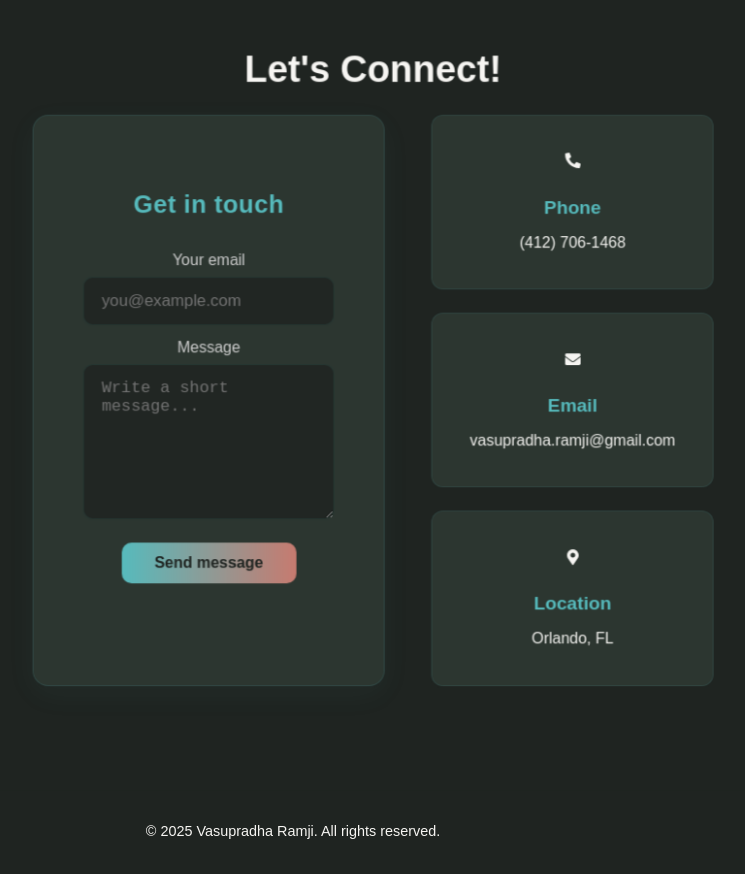
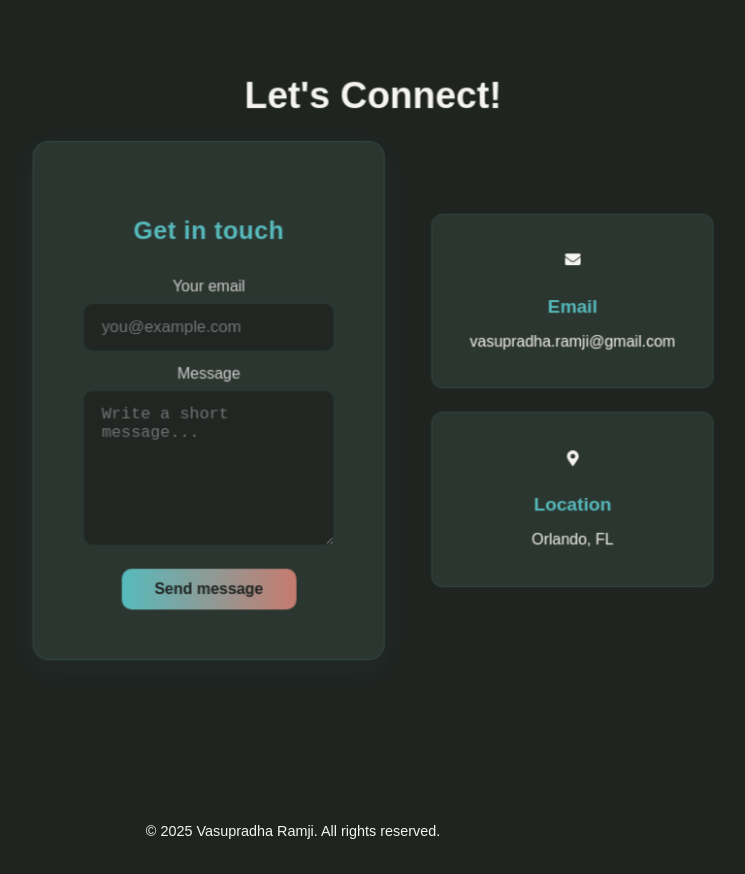
Before and after one commit to vasuramji52/Personal-Portfolio, a React (Create React App) app: page / in a window 1280 px wide. Shown: the part 8500-9374 px from the top of the page, without its empty margins (347-1092 px from the left). Built offline with nearby package versions, Linux system fonts and the light colour scheme; the HTML template or start-up script is replaced by a standard one.

Commit message:
final update

```diff
--- a/src/sections/Contact.js
+++ b/src/sections/Contact.js
@@ -63,12 +63,6 @@ const Contact = ({ id }) => {
 
                 <div className="contact-details">
                     <div className="contact-card">
-                        <FaPhoneAlt className="contact-icon" />
-                        <h4>Phone</h4>
-                        <div className="contact-info">(412) 706-1468</div>
-                    </div>
-
-                    <div className="contact-card">
                         <FaEnvelope className="contact-icon" />
                         <h4>Email</h4>
                         <div className="contact-info">vasupradha.ramji@gmail.com</div>
```
